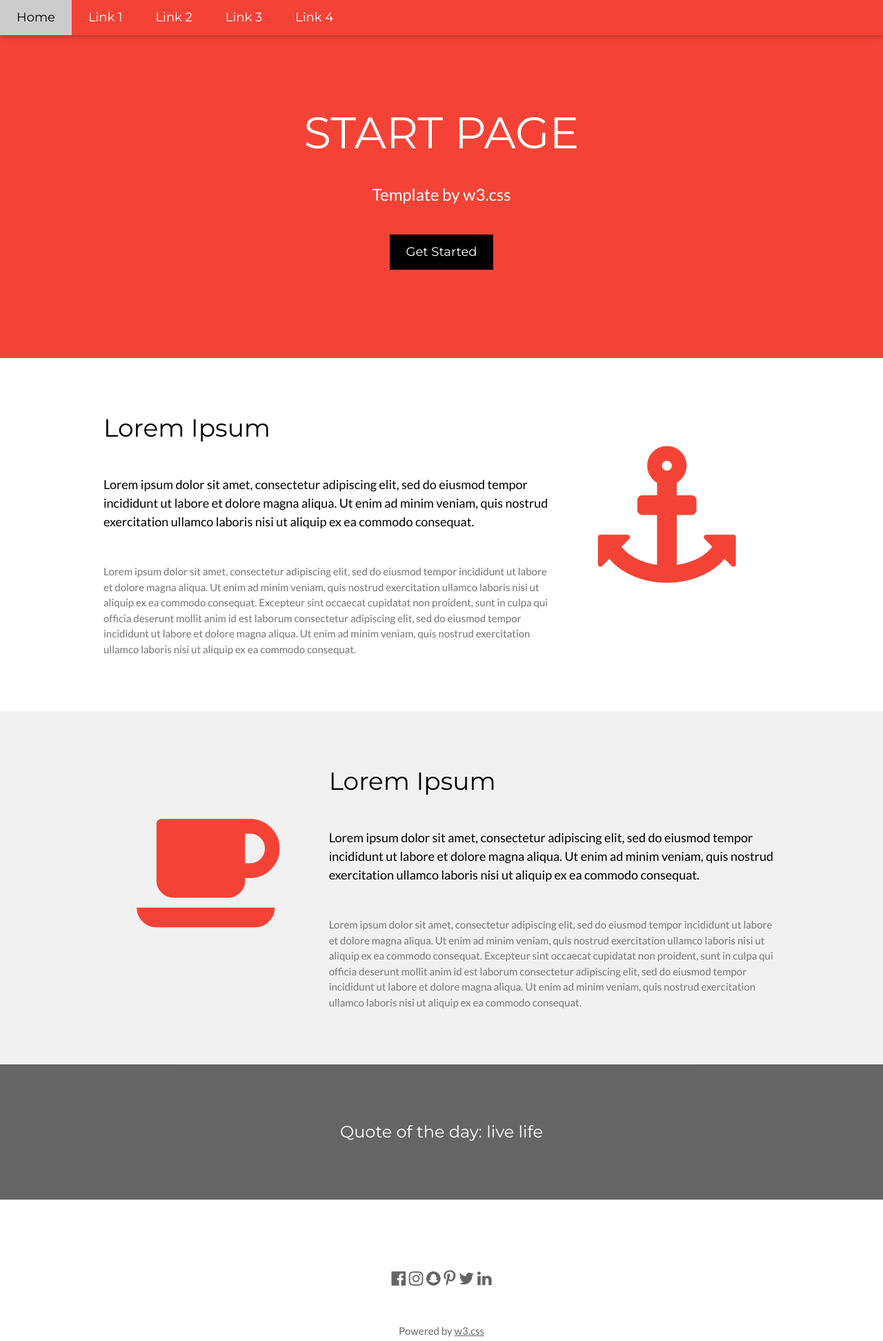
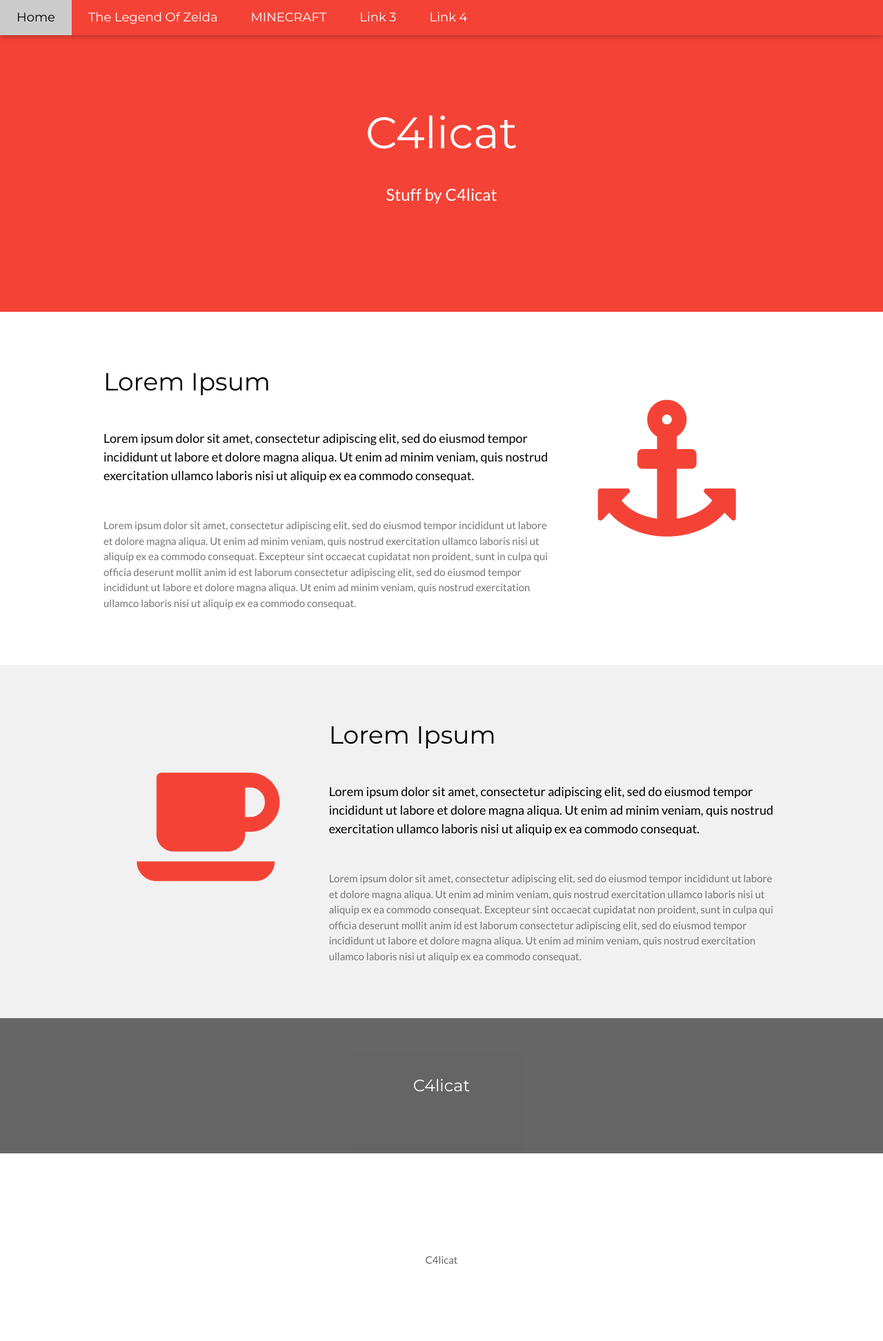
Before and after one commit to C4LICAT/myFirstGit, a website: page index.html in a window 1280 px wide. Shown: the whole page at 69% size. After the commit the page ends 1917 px from the top, so only its background shows below. Drawn offline with nearby package versions, Linux system fonts and the light colour scheme.

Commit message:
Update index.html

```diff
--- a/index.html
+++ b/index.html
@@ -21,16 +21,16 @@ body,h1,h2,h3,h4,h5,h6 {font-family: "Lato", sans-serif}
   <div class="w3-bar w3-red w3-card w3-left-align w3-large">
     <a class="w3-bar-item w3-button w3-hide-medium w3-hide-large w3-right w3-padding-large w3-hover-white w3-large w3-red" href="javascript:void(0);" onclick="myFunction()" title="Toggle Navigation Menu"><i class="fa fa-bars"></i></a>
     <a href="#" class="w3-bar-item w3-button w3-padding-large w3-white">Home</a>
-    <a href="#" class="w3-bar-item w3-button w3-hide-small w3-padding-large w3-hover-white">Link 1</a>
-    <a href="#" class="w3-bar-item w3-button w3-hide-small w3-padding-large w3-hover-white">Link 2</a>
+    <a href="#" class="w3-bar-item w3-button w3-hide-small w3-padding-large w3-hover-white">The Legend Of Zelda</a>
+    <a href="#" class="w3-bar-item w3-button w3-hide-small w3-padding-large w3-hover-white">MINECRAFT</a>
     <a href="#" class="w3-bar-item w3-button w3-hide-small w3-padding-large w3-hover-white">Link 3</a>
     <a href="#" class="w3-bar-item w3-button w3-hide-small w3-padding-large w3-hover-white">Link 4</a>
   </div>
 
   <!-- Navbar on small screens -->
   <div id="navDemo" class="w3-bar-block w3-white w3-hide w3-hide-large w3-hide-medium w3-large">
-    <a href="#" class="w3-bar-item w3-button w3-padding-large">Link 1</a>
-    <a href="#" class="w3-bar-item w3-button w3-padding-large">Link 2</a>
+    <a href="#" class="w3-bar-item w3-button w3-padding-large">The Legend Of Zelda</a>
+    <a href="#" class="w3-bar-item w3-button w3-padding-large">MINECRAFT</a>
     <a href="#" class="w3-bar-item w3-button w3-padding-large">Link 3</a>
     <a href="#" class="w3-bar-item w3-button w3-padding-large">Link 4</a>
   </div>
@@ -38,9 +38,9 @@ body,h1,h2,h3,h4,h5,h6 {font-family: "Lato", sans-serif}
 
 <!-- Header -->
 <header class="w3-container w3-red w3-center" style="padding:128px 16px">
-  <h1 class="w3-margin w3-jumbo">START PAGE</h1>
-  <p class="w3-xlarge">Template by w3.css</p>
-  <button class="w3-button w3-black w3-padding-large w3-large w3-margin-top">Get Started</button>
+  <h1 class="w3-margin w3-jumbo">C4licat</h1>
+  <p class="w3-xlarge">Stuff by C4licat</p>
+  <!--<button class="w3-button w3-black w3-padding-large w3-large w3-margin-top">button</button>-->
 </header>
 
 <!-- First Grid -->
@@ -80,20 +80,15 @@ body,h1,h2,h3,h4,h5,h6 {font-family: "Lato", sans-serif}
 </div>
 
 <div class="w3-container w3-black w3-center w3-opacity w3-padding-64">
-    <h1 class="w3-margin w3-xlarge">Quote of the day: live life</h1>
+    <h1 class="w3-margin w3-xlarge">C4licat</h1>
 </div>
 
 <!-- Footer -->
 <footer class="w3-container w3-padding-64 w3-center w3-opacity">
   <div class="w3-xlarge w3-padding-32">
-    <i class="fa fa-facebook-official w3-hover-opacity"></i>
-    <i class="fa fa-instagram w3-hover-opacity"></i>
-    <i class="fa fa-snapchat w3-hover-opacity"></i>
-    <i class="fa fa-pinterest-p w3-hover-opacity"></i>
-    <i class="fa fa-twitter w3-hover-opacity"></i>
-    <i class="fa fa-linkedin w3-hover-opacity"></i>
+
  </div>
- <p>Powered by <a href="https://www.w3schools.com/w3css/default.asp" target="_blank">w3.css</a></p>
+ <p>C4licat</p>
 </footer>
 
 <script>
```
